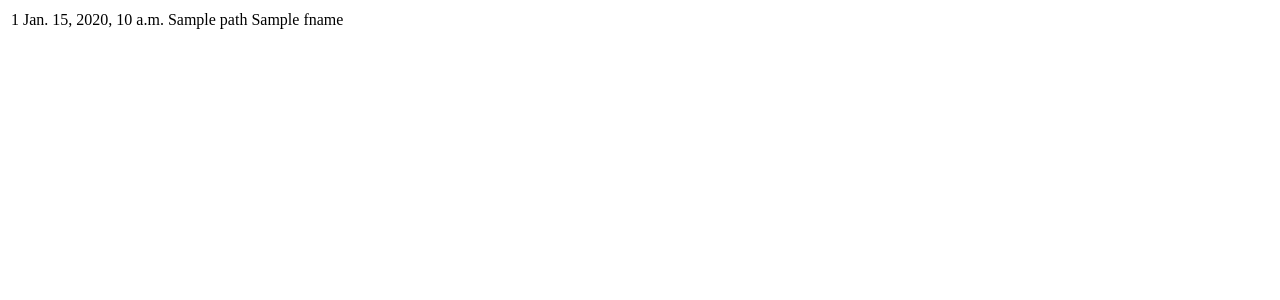
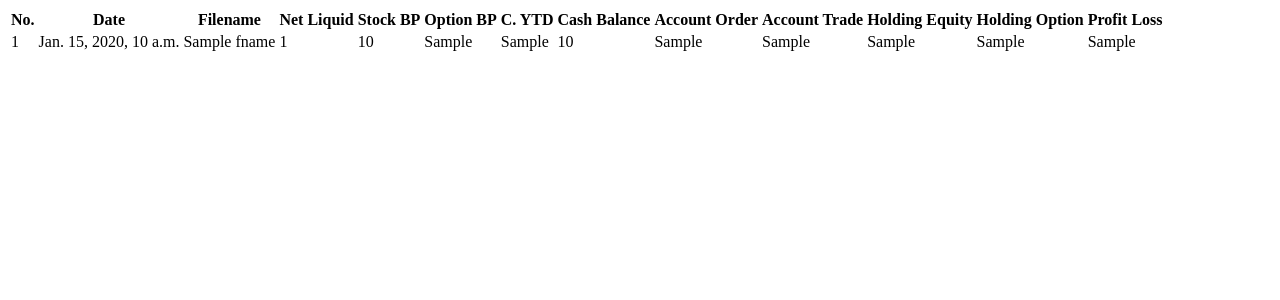
Before and after one commit to jack2150/rivers, a Django app: template statement/templates/statement/import.html in a window 1280 px wide. Shown: the top 300 px of the page. Run offline with Django 3.2, Linux system fonts and the light colour scheme; the template is opened without the code that fills it: most values are stand-ins (such as "Sample title", 1, 10 or a date in 2020).

Commit message:
After initial

```diff
--- a/rivers/settings.py
+++ b/rivers/settings.py
@@ -31,7 +31,7 @@ ALLOWED_HOSTS = []
 
 INSTALLED_APPS = (
     'adminplus',
-    'django_admin_bootstrapped',
+    'django_admin_bootstrapped',  # version 2.3.5 for django 1.6
 
     'django.contrib.admin',
     'django.contrib.auth',
@@ -42,6 +42,9 @@ INSTALLED_APPS = (
 
     'statement',
 )
+
+# for django-admin-bootsrapped
+#DAB_FIELD_RENDERER = 'django_admin_bootstrapped.renderers.BootstrapFieldRenderer'
 
 MIDDLEWARE_CLASSES = (
     'django.contrib.sessions.middleware.SessionMiddleware',
--- a/statement/models.py
+++ b/statement/models.py
@@ -27,7 +27,7 @@ class Statement(models.Model):
     Commissions/Fees YTD,$159.08
     Futures Commissions YTD,$0.00 <-- skip futures
     """
-    date = models.DateField()
+    date = models.DateField(unique=True)
 
     net_liquid = models.DecimalField(max_digits=20, decimal_places=2)
     stock_bp = models.DecimalField(max_digits=20, decimal_places=2)
--- a/statement/templates/statement/import.html
+++ b/statement/templates/statement/import.html
@@ -1,11 +1,37 @@
 {% if files %}
   <table class="table">
     {% for file in files %}
+    {% if forloop.first %}
+      <tr>
+        <th>No.</th>
+        <th>Date</th>
+        <th>Filename</th>
+        <th>Net Liquid</th>
+        <th>Stock BP</th>
+        <th>Option BP</th>
+        <th>C. YTD</th>
+        <th>Cash Balance</th>
+        <th>Account Order</th>
+        <th>Account Trade</th>
+        <th>Holding Equity</th>
+        <th>Holding Option</th>
+        <th>Profit Loss</th>
+      </tr>
+    {% endif %}
       <tr>
         <td>{{ forloop.counter }}</td>
         <td>{{ file.date }}</td>
-        <td>{{ file.path }}</td>
         <td>{{ file.fname }}</td>
+        <td>{{ file.net_liquid }}</td>
+        <td>{{ file.stock_bp }}</td>
+        <td>{{ file.option_bp }}</td>
+        <td>{{ file.commission_ytd }}</td>
+        <td>{{ file.cash_balance }}</td>
+        <td>{{ file.account_order }}</td>
+        <td>{{ file.account_trade }}</td>
+        <td>{{ file.holding_equity }}</td>
+        <td>{{ file.holding_option }}</td>
+        <td>{{ file.profit_loss }}</td>
       </tr>
     {% endfor %}
   </table>
```
Also changed, not shown: statement/views.py (+20 -8 lines), 1 other file.
